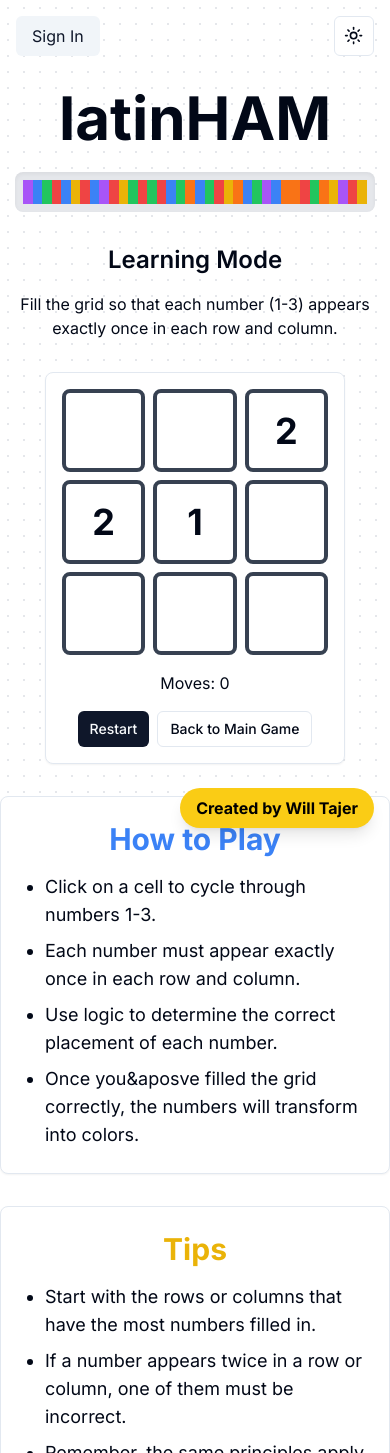
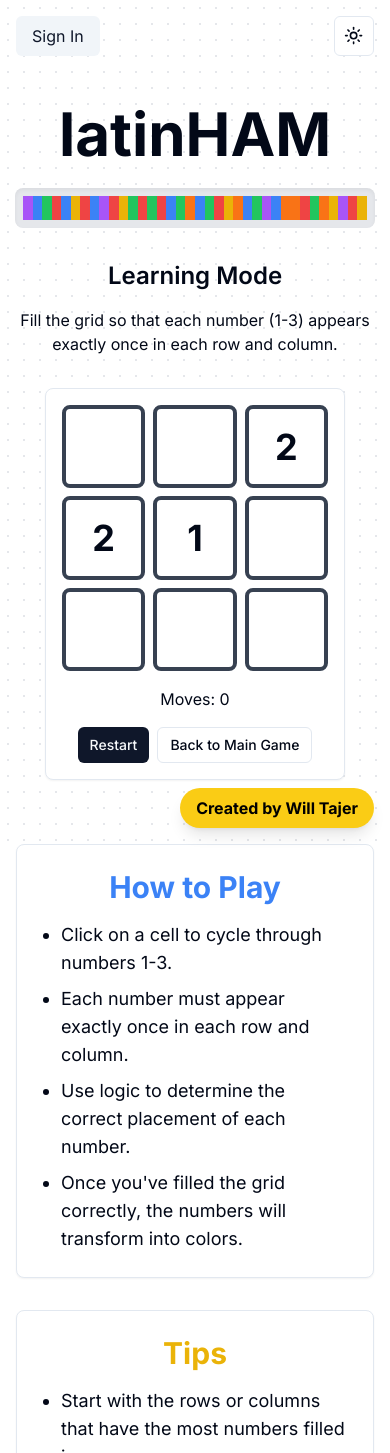
Before and after one commit to willtajer/latinHAM, a Next.js app: page /learning-mode in a window 390 px wide. Shown: the top 1453 px of the page. Built offline with nearby package versions, Linux system fonts and the light colour scheme; no server answers.

Commit message:
adjusted learning ui

```diff
--- a/app/learning-mode/page.tsx
+++ b/app/learning-mode/page.tsx
@@ -1,6 +1,6 @@
 'use client'
 
-import React, { useState, useCallback } from 'react'
+import React, { useState, useCallback, useEffect } from 'react'
 import { LearningModeGame } from '@/components/LearningModeGame'
 import { LearningGameHeader } from '@/components/LearningGameHeader'
 import { WillTajerButton } from '@/components/WillTajerButton'
@@ -9,6 +9,11 @@ import { Card, CardContent } from '@/components/ui/card'
 export default function LearningModePage() {
   const [isComplete, setIsComplete] = useState(false)
   const [key, setKey] = useState(0)
+  const [isClient, setIsClient] = useState(false)
+
+  useEffect(() => {
+    setIsClient(true)
+  }, [])
 
   const handleCompletion = useCallback(() => {
     setIsComplete(true)
@@ -19,8 +24,12 @@ export default function LearningModePage() {
     setKey(prevKey => prevKey + 1)
   }, [])
 
+  if (!isClient) {
+    return null // or a loading spinner
+  }
+
   return (
-    <div className="flex flex-col items-center min-h-screen bg-transparent text-foreground p4 pt-4 pb-20">
+    <div className="flex flex-col items-center pt-8 min-h-screen bg-transparent text-foreground p-4">
       <div className="w-full max-w-6xl">
         <LearningGameHeader isComplete={isComplete} />
 
@@ -32,12 +41,12 @@ export default function LearningModePage() {
                 <li>Click on a cell to cycle through numbers 1-3.</li>
                 <li>Each number must appear exactly once in each row and column.</li>
                 <li>Use logic to determine the correct placement of each number.</li>
-                <li>Once you&aposve filled the grid correctly, the numbers will transform into colors.</li>
+                <li>Once you've filled the grid correctly, the numbers will transform into colors.</li>
               </ul>
             </CardContent>
           </Card>
 
-          <div className="md:col-span-1 flex justify-center order-1 md:order-2">
+          <div className="md:col-span-1 flex justify-center order-1 md:order-2 pb-8 md:pb-0">
             <LearningModeGame
               key={key}
               onComplete={handleCompletion}
--- a/components/LearningModeGame.tsx
+++ b/components/LearningModeGame.tsx
@@ -15,6 +15,7 @@ interface LearningModeGameProps {
 export function LearningModeGame({ onComplete, onRestart }: LearningModeGameProps) {
   const [showColors, setShowColors] = useState(false)
   const [showConfetti, setShowConfetti] = useState(false)
+  const [isClient, setIsClient] = useState(false)
 
   const {
     grid,
@@ -26,6 +27,7 @@ export function LearningModeGame({ onComplete, onRestart }: LearningModeGameProp
   } = useLearningGameLogic()
 
   useEffect(() => {
+    setIsClient(true)
     if (isComplete && !showConfetti) {
       onComplete()
       setShowColors(true)
@@ -43,6 +45,10 @@ export function LearningModeGame({ onComplete, onRestart }: LearningModeGameProp
   const getColorClass = (value: number) => {
     const colors = ['bg-red-500', 'bg-green-500', 'bg-blue-500']
     return colors[value - 1] || 'bg-transparent'
+  }
+
+  if (!isClient) {
+    return null // or a loading spinner
   }
 
   return (
@@ -75,7 +81,7 @@ export function LearningModeGame({ onComplete, onRestart }: LearningModeGameProp
           </Link>
         </div>
       </CardContent>
-      {showConfetti && (
+      {isClient && showConfetti && (
         <Confetti
           width={window.innerWidth}
           height={window.innerHeight}
```
